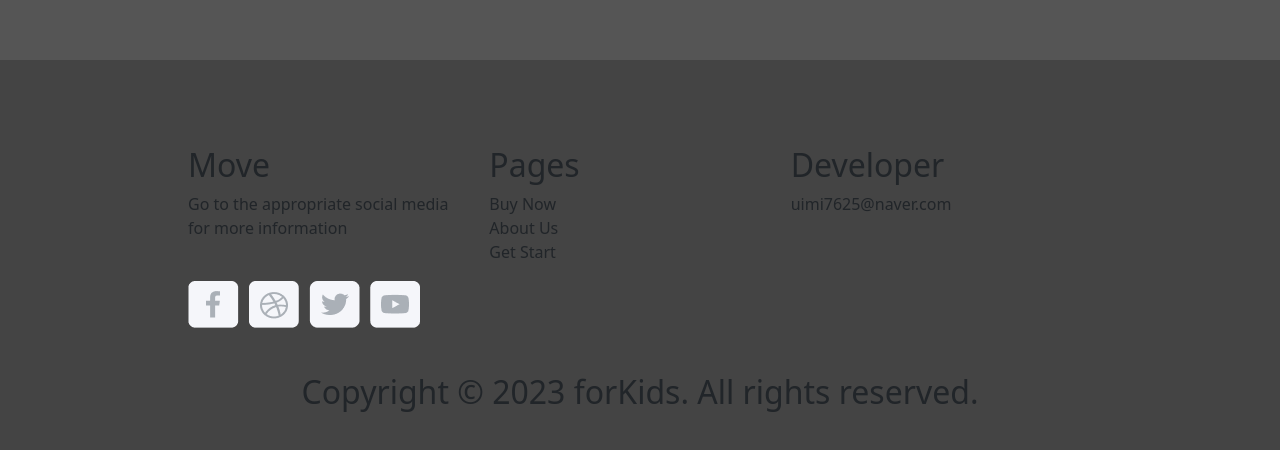
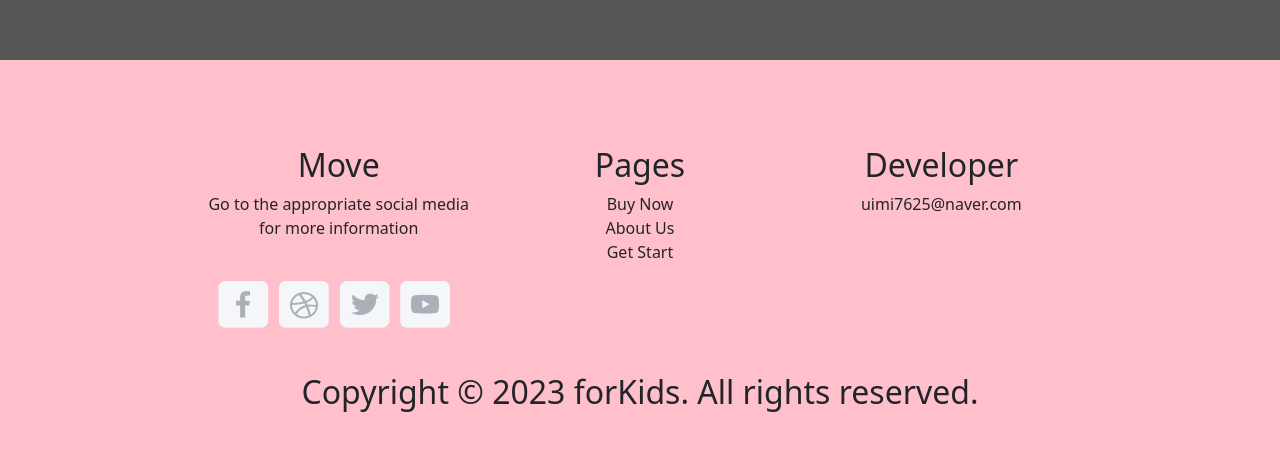
Before and after one commit to mynameisseohyeon/forkids_REACT, a React (Create React App) app: page / in a window 1280 px wide. Shown: the part 5370-5820 px from the top of the page. Built offline with nearby package versions, Linux system fonts and the light colour scheme.

Commit message:
FIX 라우터 병합 시도하였으나 실패

```diff
--- a/package.json
+++ b/package.json
@@ -10,6 +10,7 @@
     "react": "^18.2.0",
     "react-bootstrap": "^2.8.0",
     "react-dom": "^18.2.0",
+    "react-router-dom": "^6.14.1",
     "react-scripts": "5.0.1",
     "web-vitals": "^2.1.4"
   },
--- a/src/App.css
+++ b/src/App.css
@@ -16,7 +16,7 @@
 .inner {
   width: 100%;
   height: 5880px;
-  background-color: antiquewhite;
+  /* background-color: antiquewhite; */
   margin: 0 auto;
 }
 
--- a/src/css/Contents.css
+++ b/src/css/Contents.css
@@ -7,6 +7,7 @@
 .ContentsInner {
   margin: 0 auto;
   width: 1080px;
+  height: 1300px;
 }
 
 /* reset */
--- a/src/css/Footer.css
+++ b/src/css/Footer.css
@@ -1,7 +1,7 @@
 .FooterMain {
   width: 100%;
   height: 450px;
-  background-color: #444;
+  /* background-color: #444; */
 }
 
 .FooterInner {
@@ -15,6 +15,7 @@
 }
 
 .below {
+  text-align: center;
   display: grid;
   grid-template-columns: 1fr 1fr 1fr; /* 3개의 열로 분할 */
 }
--- a/src/css/Header.css
+++ b/src/css/Header.css
@@ -6,8 +6,8 @@
 
 .HeaderInner {
   margin: 0 auto;
+  width: 1080px;
   padding: 53px;
-  width: 1080px;
 }
 
 /* reset */
```
Also changed, not shown: src/App.js (+8 -0 lines), 1 other file (tests, documents, lock files or other folders).
